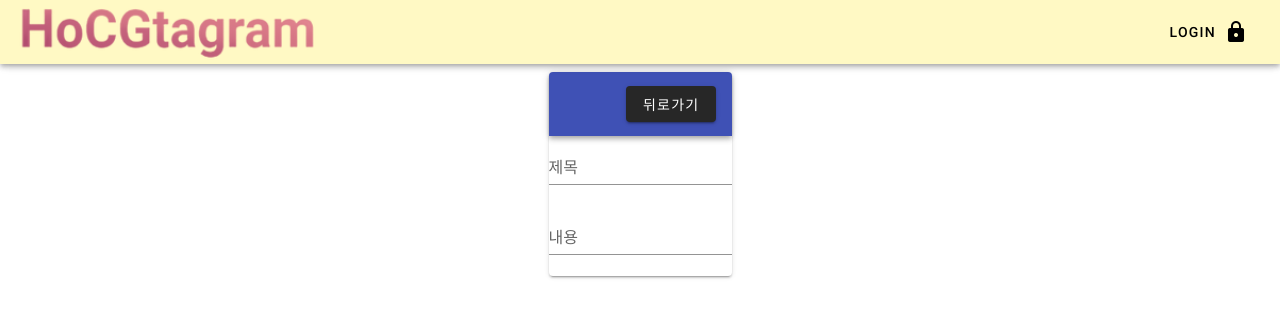
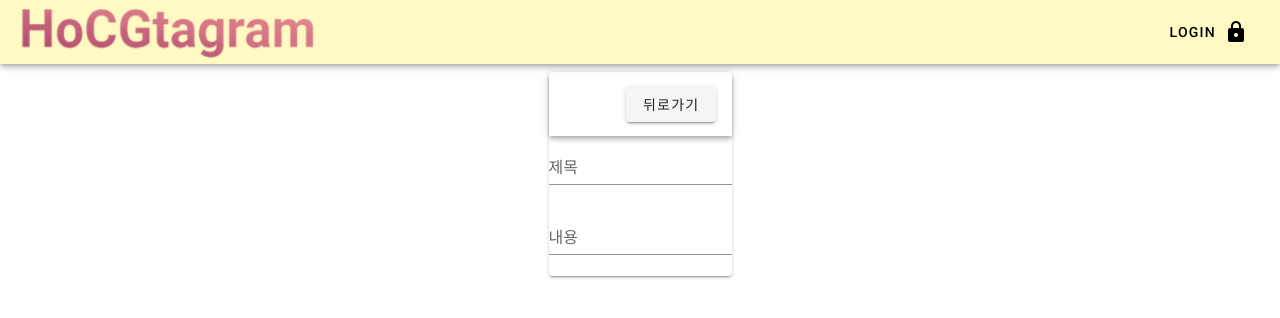
Before and after one commit to HoCG/Community_Test, a Vue app: page /#/CreateContentPage in a window 1280 px wide. Shown: the top 318 px of the page. Built offline with nearby package versions, Linux system fonts and the light colour scheme; what vue-moment would draw is missing.

Commit message:
뒤로가기버튼 컴포넌트화

```diff
--- /dev/null
+++ b/src/components/BackToStartPage.vue
@@ -0,0 +1,22 @@
+<template>
+    <v-toolbar>
+        <v-layout class="backToStart">
+            <v-spacer></v-spacer>
+            <v-btn @click="backStartPage()">
+                뒤로가기
+            </v-btn>
+        </v-layout>
+    </v-toolbar>
+</template>
+<script>
+    export default {
+        methods: {
+            backStartPage() {
+                this
+                    .$router
+                    .push({path: "/", query: {}})
+            }
+        }
+    }
+</script>
+<style></style>
--- a/src/views/AdminOwnPage.vue
+++ b/src/views/AdminOwnPage.vue
@@ -3,14 +3,7 @@
     <v-layout max-width="100%" justify-center="justify-center">
         <v-card-actions class="justify-center" max-width="100%">
             <v-card width="100%">
-                <v-toolbar color="indigo" dark="dark">
-                    <v-layout class="backToStart">
-                        <v-spacer></v-spacer>
-                        <v-btn @click="backStartPage()">
-                            뒤로가기
-                        </v-btn>
-                    </v-layout>
-                </v-toolbar>
+                <BackToStartPage/>
                 <v-spacer></v-spacer>
                 <v-layout class="ContentTitle" justify-center="justify-center">
                     <h2 width="100%">
@@ -32,17 +25,14 @@
     </v-layout>
 </template>
 <script>
+import BackToStartPage from "../components/BackToStartPage.vue"
 export default {
+    components: {
+        BackToStartPage
+    },
     computed:{
         LoginUser(){
             return this.$store.state.admin.currentUser;
-        }
-    },
-    methods:{
-        backStartPage() {
-                this
-                    .$router
-                    .push({path: "/", query: {}})
         }
     }
 }
--- a/src/views/ContentDetailPage.vue
+++ b/src/views/ContentDetailPage.vue
@@ -3,6 +3,7 @@
     <v-layout max-width="100%" justify-center="justify-center">
         <v-card-actions class="justify-center" max-width="100%">
             <v-card width="100%">
+                <!--
                 <v-toolbar color="indigo" dark="dark">
                     <v-layout class="backToStart">
                         <v-spacer></v-spacer>
@@ -11,6 +12,8 @@
                         </v-btn>
                     </v-layout>
                 </v-toolbar>
+                -->
+                <BackToStartPage/>
                 <v-spacer></v-spacer>
                 <v-layout class="ContentTitle" justify-center="justify-center">
                     <h2 width="100%">
@@ -31,6 +34,7 @@
     </v-layout>
 </template>
 <script>
+    import BackToStartPage from "../components/BackToStartPage.vue"
     export default {
         computed: {
             content() {
@@ -39,12 +43,8 @@
                 return this.$store.state.contents.currentContent;
             }
         },
-        methods: {
-            backStartPage() {
-                this
-                    .$router
-                    .push({path: "/", query: {}})
-            }
+        components: {
+            BackToStartPage
         }
     }
 </script>
--- a/src/views/CreateContentPage.vue
+++ b/src/views/CreateContentPage.vue
@@ -3,14 +3,7 @@
     <v-layout max-width="100%" justify-center="justify-center">
         <v-card-actions class="justify-center" max-width="100%">
             <v-card width="100%">
-                <v-toolbar color="indigo" dark="dark">
-                    <v-layout class="backToStart">
-                        <v-spacer></v-spacer>
-                        <v-btn @click="backStartPage()">
-                            뒤로가기
-                        </v-btn>
-                    </v-layout>
-                </v-toolbar>
+                <BackToStartPage/>
                 <v-spacer></v-spacer>
                 <v-layout class="ContentTitle" justify-center="justify-center">
                     <v-text-field
@@ -31,7 +24,11 @@
     </v-layout>
 </template>
 <script>
+import BackToStartPage from "../components/BackToStartPage.vue"
 export default {
+    components: {
+        BackToStartPage
+    },
 }
 </script>
 <style>
--- a/src/views/LoginPage.vue
+++ b/src/views/LoginPage.vue
@@ -62,15 +62,6 @@
                 else{
                     alert("아이디 또는 비밀번호가 틀렸습니다. 다시 입력해주세요.")
                 }
-            },
-            backStartPage(){
-                this
-                .$router
-                .push({
-                    path: "/",
-                    query: {
-                    }
-                })
             }
         }
     };
```
